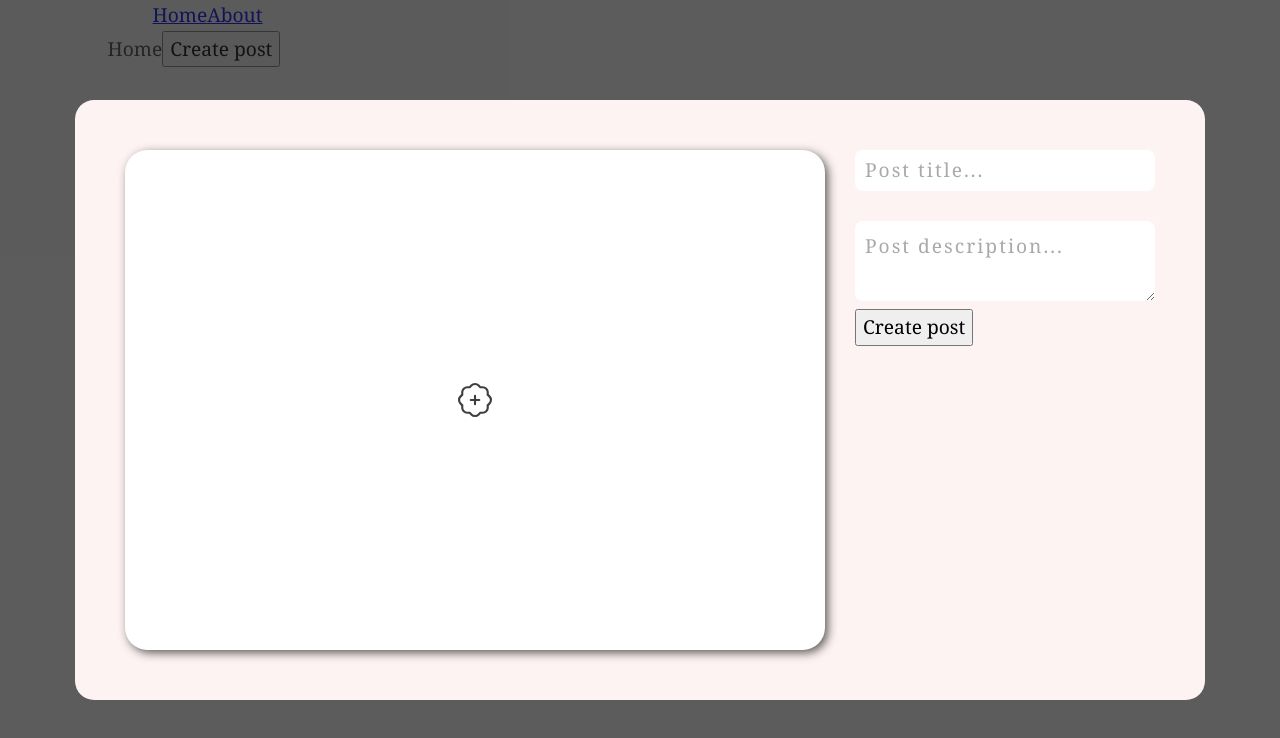
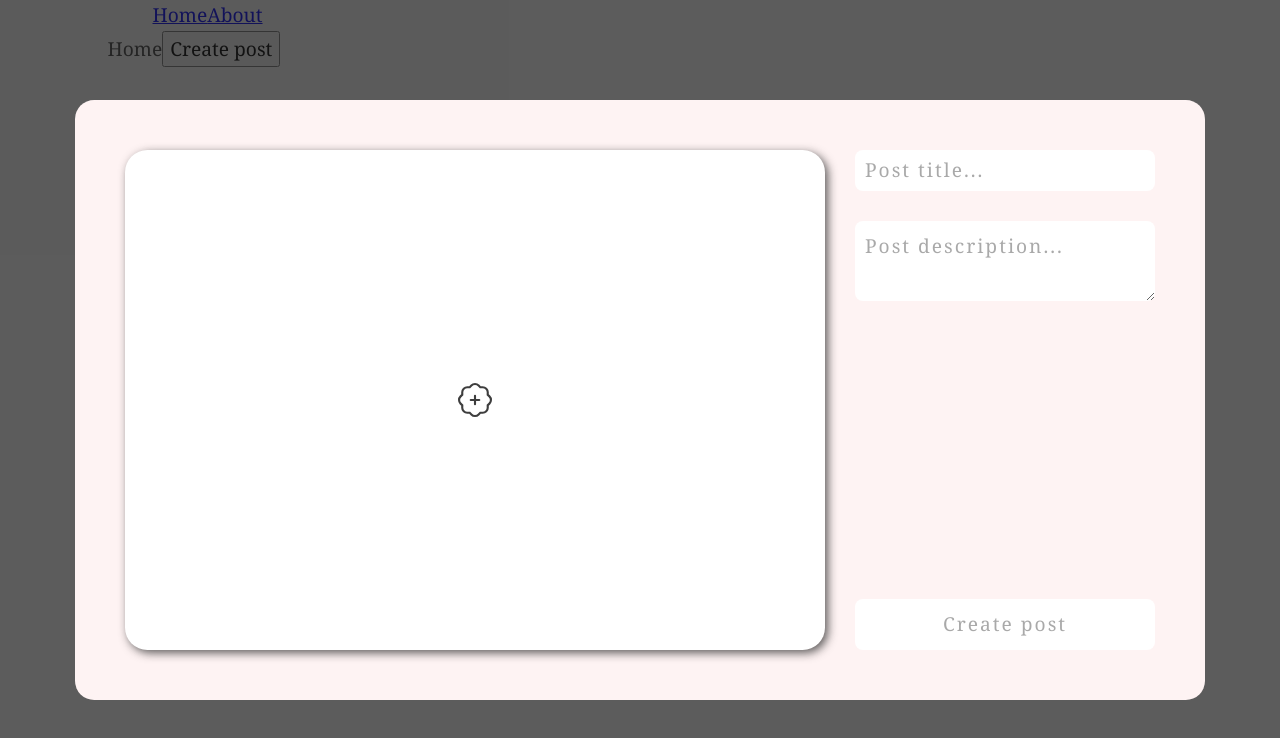
Before and after one commit to TvorogTvoeyBabushki/My-left-leg, a React (Vite) app: page / in a window 1280 px wide. Both pictures are taken after a click on the button "Create post". Shown: the top 738 px of the page. Built offline with nearby package versions, Linux system fonts and the light colour scheme.

Commit message:
refactor: доделал визуальную часть формы ,и начал добавлять сервисы для работы с сервером

```diff
--- a/src/assets/styles/_reset.scss
+++ b/src/assets/styles/_reset.scss
@@ -137,6 +137,10 @@ img {
 	height: auto;
 }
 
+button {
+	cursor: pointer;
+}
+
 button,
 input,
 textarea {
--- a/src/assets/styles/global.scss
+++ b/src/assets/styles/global.scss
@@ -25,6 +25,7 @@ body {
 }
 
 .field-image {
+	cursor: pointer;
 	color: transparent;
 	max-width: 40px;
 	height: 40px;
@@ -34,7 +35,8 @@ body {
 	}
 }
 
-.field-image::-webkit-file-upload-button {
+.field-image::-webkit-file-upload-button,
+.field-image::file-selector-button {
 	visibility: hidden;
 }
 
@@ -64,7 +66,7 @@ body {
 	border: none;
 	border-radius: 0.5rem;
 	letter-spacing: 2px;
-	color: $field-color;
+	color: darken($field-color, 30%);
 
 	&::placeholder {
 		color: $field-color;
--- a/src/components/ui/button/Button.module.scss
+++ b/src/components/ui/button/Button.module.scss
@@ -0,0 +1,17 @@
+@import '@/assets/styles/variables';
+
+.button {
+	width: 100%;
+	padding: 10px 20px;
+	background-color: $white;
+	border: none;
+	border-radius: 0.5rem;
+
+	letter-spacing: 2px;
+	color: $field-color;
+	transition: color 0.3s ease-in-out;
+
+	&:hover {
+		color: darken($field-color, 30%);
+	}
+}
--- a/src/components/ui/button/Button.tsx
+++ b/src/components/ui/button/Button.tsx
@@ -1,10 +1,17 @@
+import styles from './Button.module.scss'
+
 interface IButtonProps {
 	children: JSX.Element | string
-	onClick: (event: React.MouseEvent<HTMLButtonElement, MouseEvent>) => void
+	onClick?: (event: React.MouseEvent<HTMLButtonElement, MouseEvent>) => void
+	type?: 'button' | 'submit' | 'reset' | undefined
 }
 
-const Button = ({ children, onClick }: IButtonProps) => {
-	return <button onClick={onClick}>{children}</button>
+const Button = ({ children, onClick, type }: IButtonProps) => {
+	return (
+		<button type={type} className={styles.button} onClick={onClick}>
+			{children}
+		</button>
+	)
 }
 
 export default Button
--- a/src/components/ui/modal/Modal.module.scss
+++ b/src/components/ui/modal/Modal.module.scss
@@ -81,7 +81,7 @@
 	border: none;
 	border-radius: 0.5rem;
 	letter-spacing: 2px;
-	color: $field-color;
+	color: darken($field-color, 30%);
 
 	&::placeholder {
 		color: $field-color;
--- a/src/components/ui/modal/Modal.tsx
+++ b/src/components/ui/modal/Modal.tsx
@@ -6,6 +6,7 @@ import Button from '../button/Button'
 import Field from '../field/Field'
 
 import styles from './Modal.module.scss'
+import { app } from '@/services/api'
 
 interface IModalProps {
 	closeModal: () => void
@@ -17,6 +18,8 @@ const Modal = ({ closeModal }: IModalProps) => {
 	const imageRef = useRef<HTMLImageElement>(null)
 	const iconRef = useRef<HTMLDivElement>(null)
 	const divElement = iconRef.current
+
+	// const formRef = useRef<HTMLFormElement>(null)
 
 	const getImage = (event: React.ChangeEvent<HTMLInputElement>) => {
 		const files: FileList | null = event.target.files
@@ -53,7 +56,19 @@ const Modal = ({ closeModal }: IModalProps) => {
 			<div className={styles.modal} onClick={closeModal}></div>
 
 			<div className={styles.wrapper}>
-				<form className={styles.form}>
+				<form
+					// ref={formRef}
+					// onSubmit={event => {
+					// 	event.preventDefault()
+					// 	const formElement = formRef.current
+					// 	if (formElement) {
+					// 		const formData = new FormData(formElement)
+					// 		const name = formData.get('image')
+					// 		console.log(formData)
+					// 	}
+					// }}
+					className={styles.form}
+				>
 					<div
 						className={styles.frame}
 						onMouseOver={showIcon}
@@ -79,7 +94,20 @@ const Modal = ({ closeModal }: IModalProps) => {
 							<BsPatchPlus className='get-icon-img' fontSize='34' />
 						</div>
 					</div>
-					<div>
+					<div
+						style={{
+							display: 'flex',
+							flexDirection: 'column',
+							justifyContent: 'space-between'
+						}}
+					>
+						<div
+							style={{
+								display: 'flex',
+								flexDirection: 'column',
+								height: '370px'
+							}}
+						>
 							<Field
 								className={styles.field}
 								name='title'
@@ -92,10 +120,18 @@ const Modal = ({ closeModal }: IModalProps) => {
 								maxLength={200}
 								className='text-area'
 							/>
+						</div>
 
-						<Button onClick={event => event.preventDefault()}>
+						<div>
+							<Button
+								onClick={e => {
+									e.preventDefault()
+									app()
+								}}
+							>
 								Create post
 							</Button>
+						</div>
 					</div>
 				</form>
 			</div>
--- /dev/null
+++ b/src/services/api.ts
@@ -0,0 +1,20 @@
+import { serverUrl } from '@/utils/serverUrl.utils'
+
+const API_URL = `${serverUrl}/api`
+
+export const app = async () => {
+	const response = await fetch(`${API_URL}/post`, {
+		method: 'POST',
+		headers: {
+			'Content-Type': 'application/json'
+		},
+		body: JSON.stringify({
+			title: 'title',
+			description: 'description',
+			img: 'img'
+		})
+	})
+
+	const data = await response.json()
+	console.log(data)
+}
--- /dev/null
+++ b/src/utils/serverUrl.utils.ts
@@ -0,0 +1 @@
+export const serverUrl = import.meta.env.VITE_SERVER_URL
```
Also changed, not shown: 1 other file (tests, documents, lock files or other folders). Lines whose indentation alone changed are shown as unchanged.
